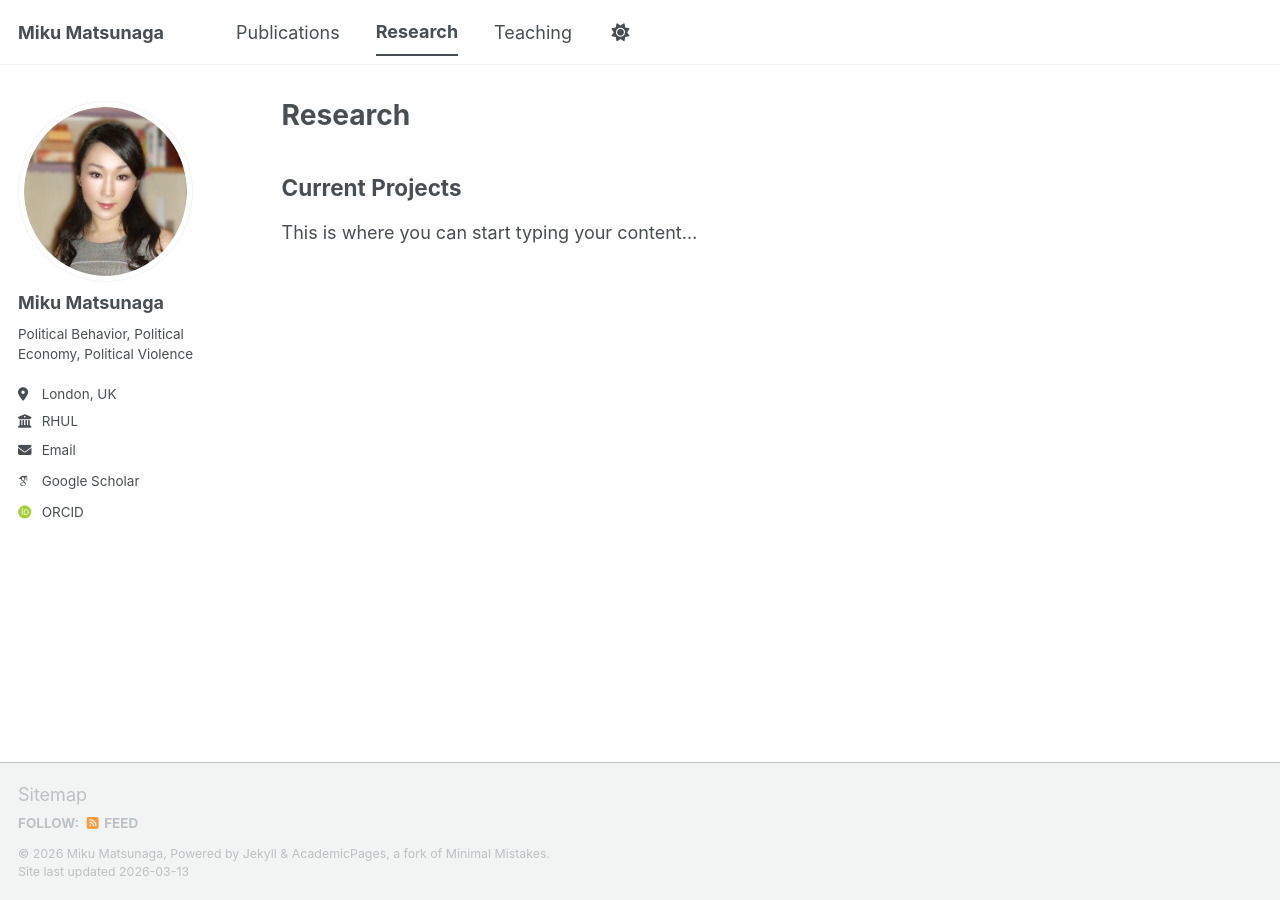
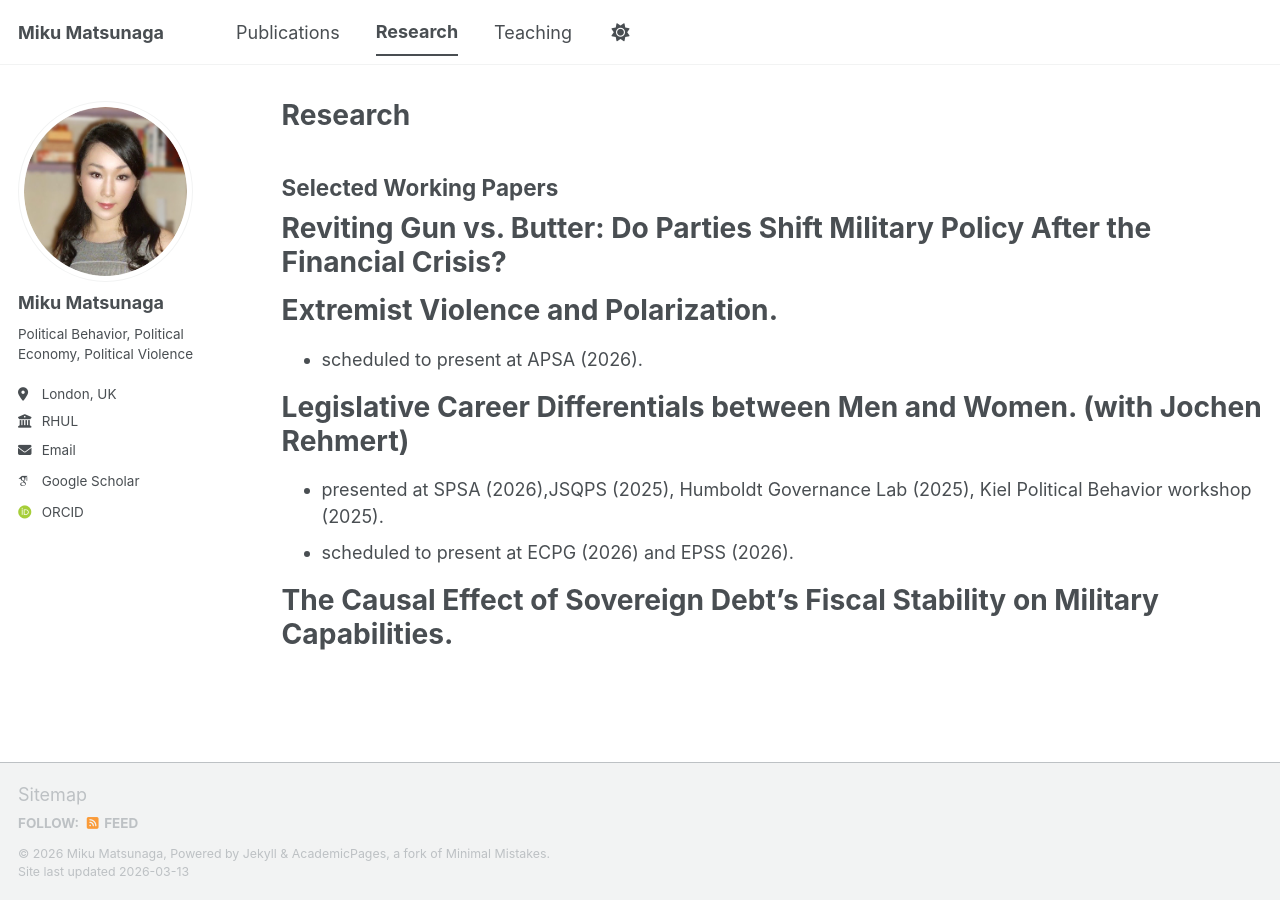
Before and after one commit to mikumatsunaga/mikumatsunaga.github.io, a Jekyll site: the page built from _pages/research.md, in a window 1280 px wide. Built offline with Jekyll 4.4.1, drawn with Linux system fonts in a browser that asks for light colours; some web fonts are replaced; a script bundle is joined from its source files by our own code; library files that are not in the unit come from our copies.

Commit message:
Update research.md

```diff
--- a/_pages/research.md
+++ b/_pages/research.md
@@ -5,5 +5,15 @@ permalink: /research/
 author_profile: true
 ---
 
-## Current Projects
-This is where you can start typing your content...
+## Selected Working Papers
+
+# Reviting Gun vs. Butter: Do Parties Shift Military Policy After the Financial Crisis?
+
+# Extremist Violence and Polarization.
+- scheduled to present at APSA (2026).
+
+# Legislative Career Differentials between Men and Women. (with Jochen Rehmert)
+- presented at SPSA (2026),JSQPS (2025), Humboldt Governance Lab (2025), Kiel Political Behavior workshop (2025).
+- scheduled to present at ECPG (2026) and EPSS (2026).
+
+# The Causal Effect of Sovereign Debt’s Fiscal Stability on Military Capabilities.
```
